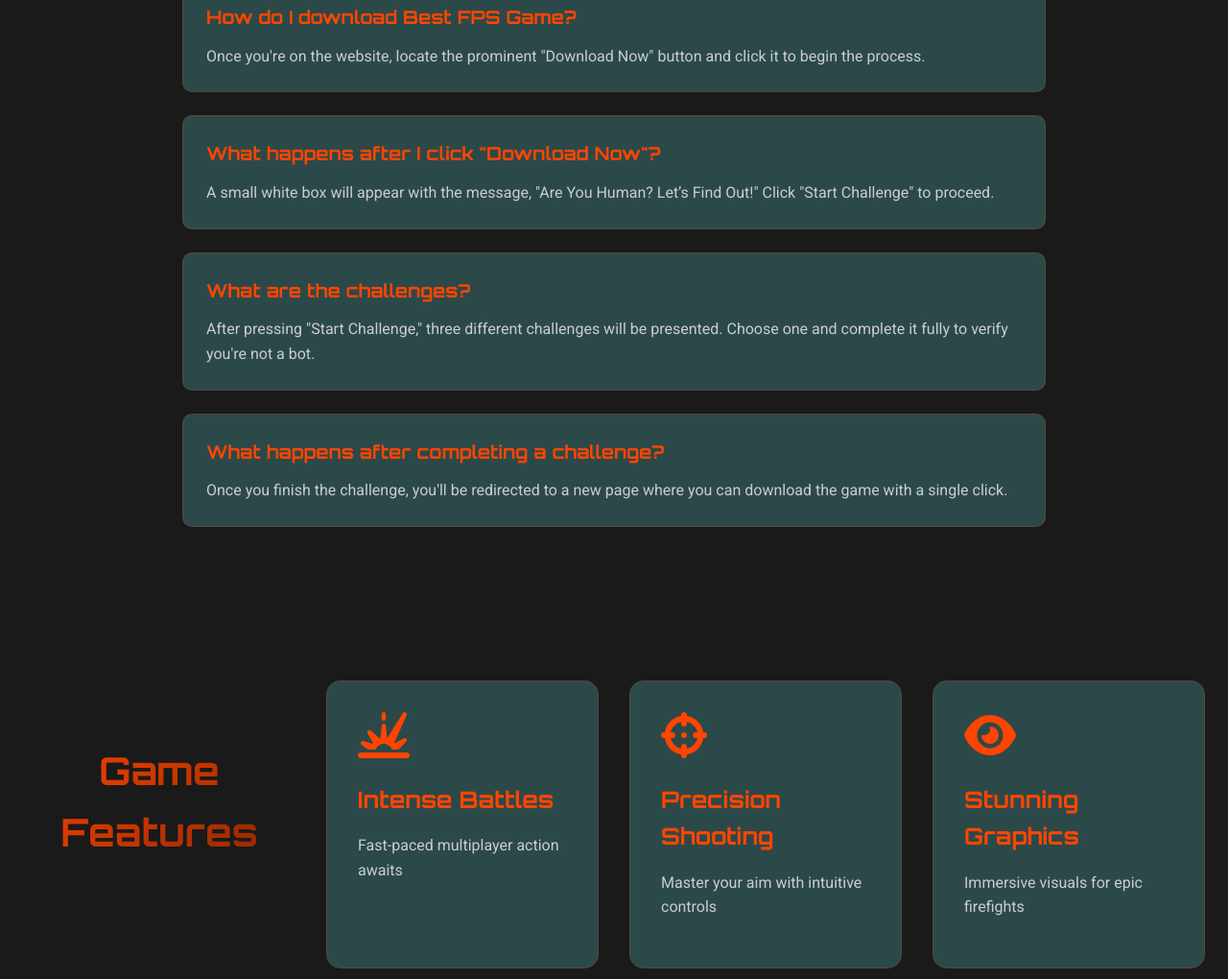
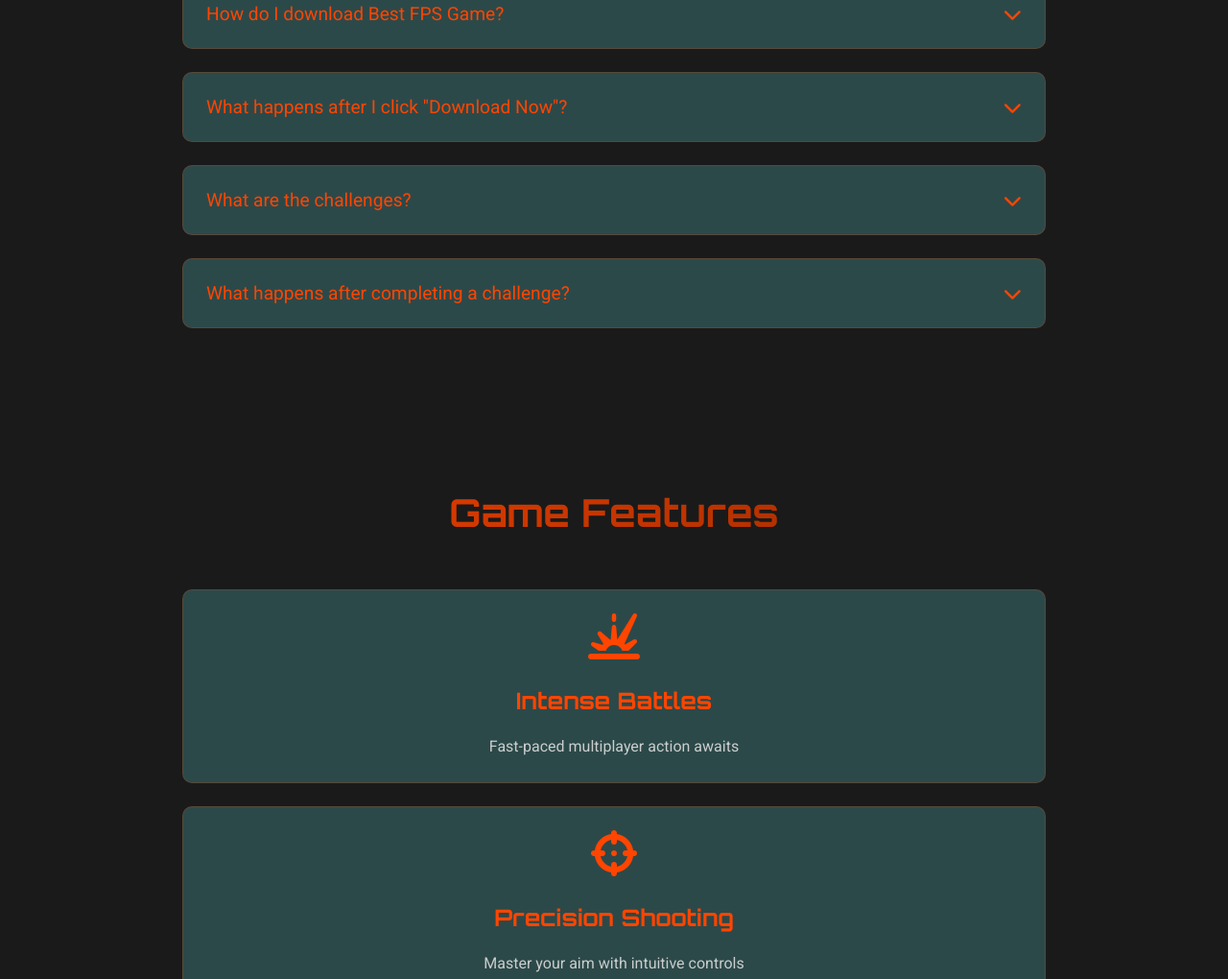
Before and after one commit to yourvault/GAME1, a plain HTML site: page index.html in a window 1280 px wide. Shown: the part 1062-2082 px from the top of the page at 96% size. Drawn offline with nearby package versions, Linux system fonts and the light colour scheme.

Commit message:
Update index.html

```diff
--- a/index.html
+++ b/index.html
@@ -145,12 +145,10 @@
             box-shadow: var(--glow);
             cursor: pointer;
             transition: transform 0.3s ease, box-shadow 0.3s ease;
-            z-index: 1;
-            /* Animation removed from here */
         }
 
         .download-btn.pulse {
-            animation: pulseGlow 2s ease-in-out; /* Class to trigger animation */
+            animation: pulseGlow 2s ease-in-out;
         }
 
         .download-btn::before {
@@ -200,11 +198,11 @@
             transform: rotate(20deg);
         }
 
-        .faq {
+        .faq, .features {
             padding: 5rem 0;
         }
 
-        .faq-heading {
+        .faq-heading, .features-heading {
             font-family: 'Orbitron', sans-serif;
             font-size: 2.5rem;
             font-weight: 700;
@@ -216,14 +214,14 @@
             margin-bottom: 3rem;
         }
 
-        .faq-container {
+        .faq-container, .features-container {
             display: grid;
             gap: 1.5rem;
             max-width: 900px;
             margin: 0 auto;
         }
 
-        .faq-item {
+        .faq-item, .feature-item {
             background: var(--dark-steel);
             padding: 1.5rem;
             border-radius: 10px;
@@ -231,56 +229,52 @@
             transition: transform 0.2s ease, box-shadow 0.2s ease;
         }
 
-        .faq-item:hover {
+        .faq-item:hover, .feature-item:hover {
             transform: scale(1.02);
             box-shadow: 0 0 15px rgba(255, 69, 0, 0.4);
         }
 
         .faq-question {
+            display: flex;
+            justify-content: space-between;
+            align-items: center;
+            width: 100%;
+            background: none;
+            border: none;
             font-family: 'Orbitron', sans-serif;
             font-size: 1.2rem;
             color: var(--burnt-orange);
-            margin-bottom: 0.75rem;
+            cursor: pointer;
+            padding: 0;
+            text-align: left;
+        }
+
+        .faq-icon {
+            transition: transform 0.3s ease;
+        }
+
+        .faq-question[aria-expanded="true"] .faq-icon {
+            transform: rotate(180deg);
         }
 
         .faq-answer {
+            max-height: 0;
+            overflow: hidden;
+            transition: max-height 0.3s ease, padding 0.1s ease;
             font-size: 1rem;
             opacity: 0.9;
         }
 
-        .features {
-            padding: 5rem 0;
-            display: grid;
-            grid-template-columns: repeat(auto-fit, minmax(min(280px, 100%), 1fr));
-            gap: 2rem;
-            place-items: center;
+        .faq-answer.active {
+            max-height: 200px; /* Adjust based on content */
+            padding-top: 0.75rem;
         }
 
-        .features-heading {
-            font-family: 'Orbitron', sans-serif;
-            font-size: 2.5rem;
-            font-weight: 700;
+        .feature-item {
+            display: flex;
+            flex-direction: column;
+            align-items: center;
             text-align: center;
-            background: var(--gradient);
-            -webkit-background-clip: text;
-            background-clip: text;
-            color: transparent;
-            margin-bottom: 3rem;
-        }
-
-        .feature-card {
-            background: var(--dark-steel);
-            padding: 2rem;
-            border-radius: 15px;
-            border: 1px solid rgba(255, 69, 0, 0.2);
-            transition: transform 0.2s ease, box-shadow 0.2s ease;
-            max-width: 320px;
-            min-height: 300px;
-        }
-
-        .feature-card:hover {
-            transform: translateY(-5px) scale(1.02);
-            box-shadow: 0 0 15px rgba(255, 69, 0, 0.4);
         }
 
         .feature-icon {
@@ -354,7 +348,6 @@
 
             .faq, .features {
                 padding: 3rem 0;
-                gap: 1.5rem;
             }
 
             .faq-heading, .features-heading {
@@ -414,45 +407,67 @@
                 <h2 id="faq-heading" class="faq-heading">Frequently Asked Questions</h2>
                 <div class="faq-container">
                     <div class="faq-item">
-                        <h3 class="faq-question">How do I download Best FPS Game?</h3>
-                        <p class="faq-answer">Once you're on the website, locate the prominent "Download Now" button and click it to begin the process.</p>
+                        <button class="faq-question" aria-expanded="false" aria-controls="faq1">
+                            <span>How do I download Best FPS Game?</span>
+                            <i class="fas fa-chevron-down faq-icon"></i>
+                        </button>
+                        <div class="faq-answer" id="faq1">
+                            <p>Once you're on the website, locate the prominent "Download Now" button and click it to begin the process.</p>
+                        </div>
                     </div>
                     <div class="faq-item">
-                        <h3 class="faq-question">What happens after I click "Download Now"?</h3>
-                        <p class="faq-answer">A small white box will appear with the message, "Are You Human? Let’s Find Out!" Click "Start Challenge" to proceed.</p>
+                        <button class="faq-question" aria-expanded="false" aria-controls="faq2">
+                            <span>What happens after I click "Download Now"?</span>
+                            <i class="fas fa-chevron-down faq-icon"></i>
+                        </button>
+                        <div class="faq-answer" id="faq2">
+                            <p>A small white box will appear with the message, "Are You Human? Let’s Find Out!" Click "Start Challenge" to proceed.</p>
+                        </div>
                     </div>
                     <div class="faq-item">
-                        <h3 class="faq-question">What are the challenges?</h3>
-                        <p class="faq-answer">After pressing "Start Challenge," three different challenges will be presented. Choose one and complete it fully to verify you're not a bot.</p>
+                        <button class="faq-question" aria-expanded="false" aria-controls="faq3">
+                            <span>What are the challenges?</span>
+                            <i class="fas fa-chevron-down faq-icon"></i>
+                        </button>
+                        <div class="faq-answer" id="faq3">
+                            <p>After pressing "Start Challenge," three different challenges will be presented. Choose one and complete it fully to verify you're not a bot.</p>
+                        </div>
                     </div>
                     <div class="faq-item">
-                        <h3 class="faq-question">What happens after completing a challenge?</h3>
-                        <p class="faq-answer">Once you finish the challenge, you'll be redirected to a new page where you can download the game with a single click.</p>
+                        <button class="faq-question" aria-expanded="false" aria-controls="faq4">
+                            <span>What happens after completing a challenge?</span>
+                            <i class="fas fa-chevron-down faq-icon"></i>
+                        </button>
+                        <div class="faq-answer" id="faq4">
+                            <p>Once you finish the challenge, you'll be redirected to a new page where you can download the game with a single click.</p>
+                        </div>
                     </div>
                 </div>
             </section>
 
             <section class="features" aria-labelledby="features-heading">
                 <h2 id="features-heading" class="features-heading">Game Features</h2>
-                <div class="feature-card">
+                <div class="features-container">
+                    <div class="feature-item">
                         <i class="fas fa-explosion feature-icon"></i>
                         <h3 class="feature-title">Intense Battles</h3>
                         <p class="feature-description">Fast-paced multiplayer action awaits</p>
                     </div>
-                <div class="feature-card">
+                    <div class="feature-item">
                         <i class="fas fa-crosshairs feature-icon"></i>
                         <h3 class="feature-title">Precision Shooting</h3>
                         <p class="feature-description">Master your aim with intuitive controls</p>
                     </div>
-                <div class="feature-card">
+                    <div class="feature-item">
                         <i class="fas fa-eye feature-icon"></i>
                         <h3 class="feature-title">Stunning Graphics</h3>
                         <p class="feature-description">Immersive visuals for epic firefights</p>
                     </div>
-                <div class="feature-card">
+                    <div class="feature-item">
                         <i class="fas fa-user-group feature-icon"></i>
                         <h3 class="feature-title">Team Play</h3>
                         <p class="feature-description">Squad up and dominate the battlefield</p>
+                    </div>
                 </div>
             </section>
         </main>
@@ -490,7 +505,7 @@
                 downloadBtn.style.transition = 'all 0.3s ease';
                 downloadBtn.style.transform = 'scale(0.95)';
                 downloadBtn.style.boxShadow = '0 0 10px rgba(255, 255, 255, 0.3)';
-                downloadBtn.classList.remove('pulse'); // Remove animation during processing
+                downloadBtn.classList.remove('pulse');
                 downloadBtn.innerHTML = '<span class="fas fa-spinner fa-spin"></span> Processing...';
 
                 setTimeout(() => {
@@ -499,29 +514,48 @@
                     downloadBtn.innerHTML = '<span class="fas fa-download"></span> Download Now <span class="sr-only">Best FPS Game latest version</span>';
                     downloadBtn.disabled = false;
                     isDownloading = false;
-                    startPulseAnimation(); // Restart animation after processing
+                    startPulseAnimation();
                     console.log('Download button clicked - locker triggered');
                 }, 1000);
             };
 
             downloadBtn.addEventListener('click', handleDownload);
 
-            // Function to trigger pulse animation every 5 seconds
             function startPulseAnimation() {
                 const pulseInterval = setInterval(() => {
-                    if (!isDownloading) { // Only pulse if not downloading
+                    if (!isDownloading) {
                         downloadBtn.classList.add('pulse');
                         setTimeout(() => {
                             downloadBtn.classList.remove('pulse');
-                        }, 2000); // Animation duration matches @keyframes (2s)
+                        }, 2000);
                     }
-                }, 5000); // Every 5 seconds
+                }, 5000);
 
-                // Cleanup on unload
                 window.addEventListener('unload', () => clearInterval(pulseInterval));
             }
 
-            startPulseAnimation(); // Start the periodic animation
+            startPulseAnimation();
+
+            // FAQ Accordion Functionality
+            const faqQuestions = document.querySelectorAll('.faq-question');
+            faqQuestions.forEach(question => {
+                question.addEventListener('click', () => {
+                    const answer = question.nextElementSibling;
+                    const isOpen = question.getAttribute('aria-expanded') === 'true';
+
+                    // Close all other FAQs
+                    faqQuestions.forEach(q => {
+                        if (q !== question) {
+                            q.setAttribute('aria-expanded', 'false');
+                            q.nextElementSibling.classList.remove('active');
+                        }
+                    });
+
+                    // Toggle current FAQ
+                    question.setAttribute('aria-expanded', !isOpen);
+                    answer.classList.toggle('active');
+                });
+            });
 
             const observerOptions = {
                 threshold: 0.1,
@@ -537,7 +571,7 @@
                 });
             }, observerOptions);
 
-            document.querySelectorAll('.feature-card, .faq-item').forEach(item => observer.observe(item));
+            document.querySelectorAll('.feature-item, .faq-item').forEach(item => observer.observe(item));
 
             particlesJS('particles-js', {
                 particles: {
```
Lines whose indentation alone changed are shown as unchanged.
